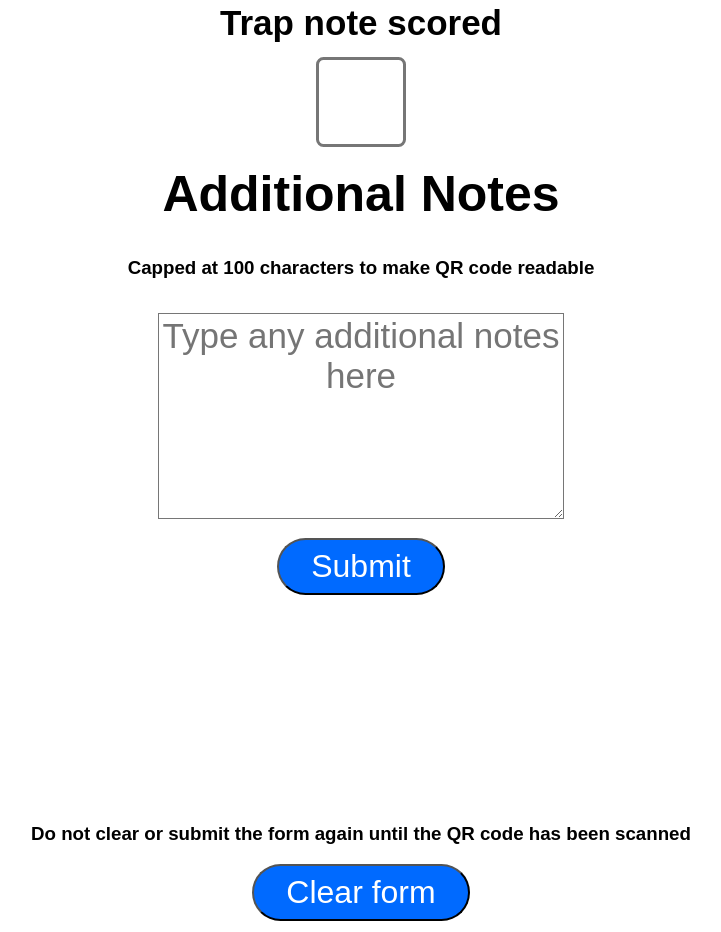
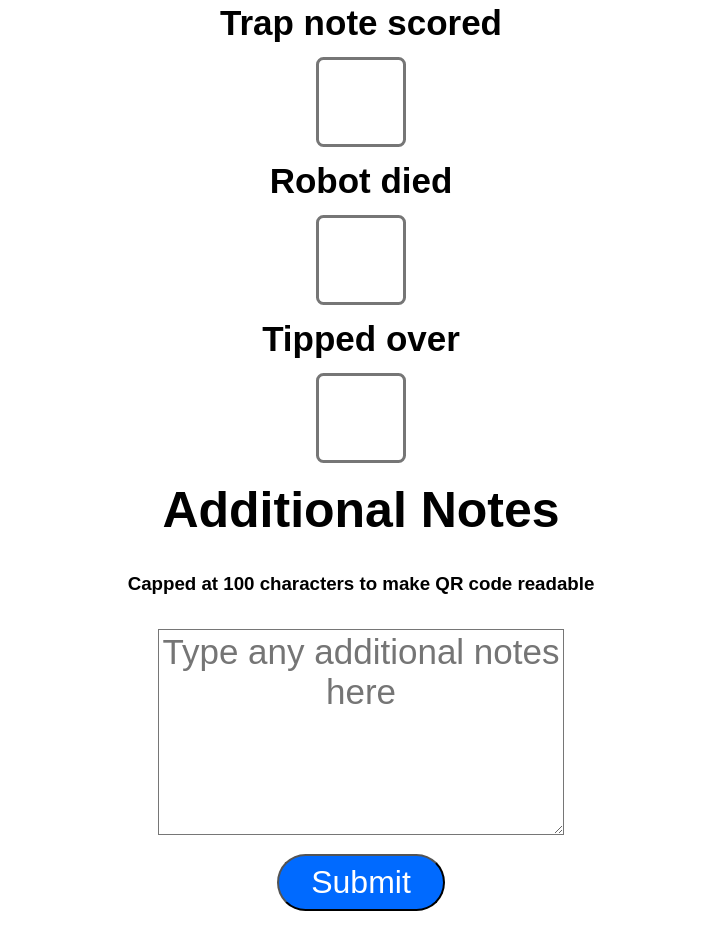
Before and after one commit to Test2220/scout, a website: page scouter/index.html in a window 1280 px wide. Shown: the part 2137-3069 px from the top of the page, without its empty margins (279-1000 px from the left). Drawn offline with Linux system fonts and the light colour scheme.

Commit message:
Robot died and tipped over checkboxs

```diff
--- a/scouter/index.html
+++ b/scouter/index.html
@@ -79,7 +79,15 @@
                 <h2>Trap note scored</h2>
                 <input id="trapNotesScored" type="checkbox"></input>
             </div>
-
+            <div>
+                <div>
+                <h2>Robot died</h2>
+                <input id="Died" type="checkbox"></input>
+            </div>
+            <div>
+                <h2>Tipped over</h2>
+                <input id="" type="checkbox"></input>
+            </div>
         </div>
         <div>
             <h1>Additional Notes</h1>
```
